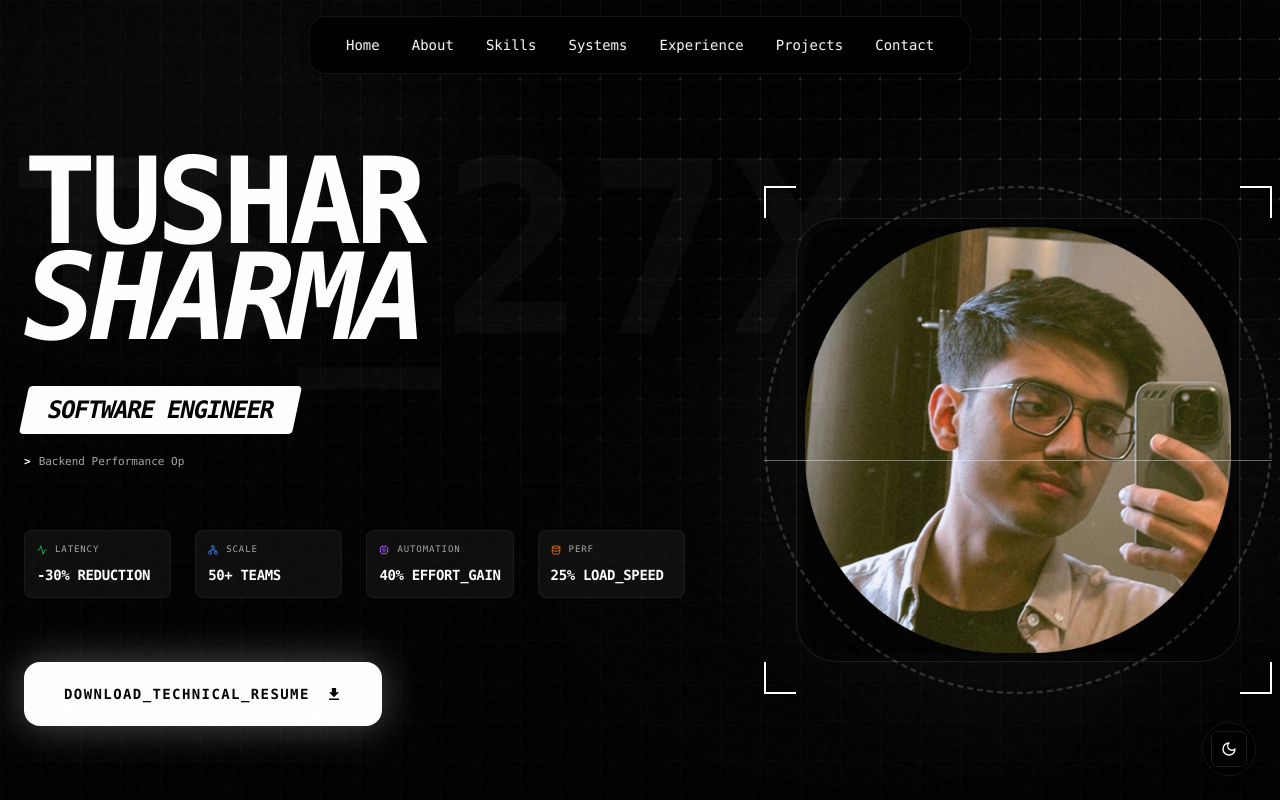
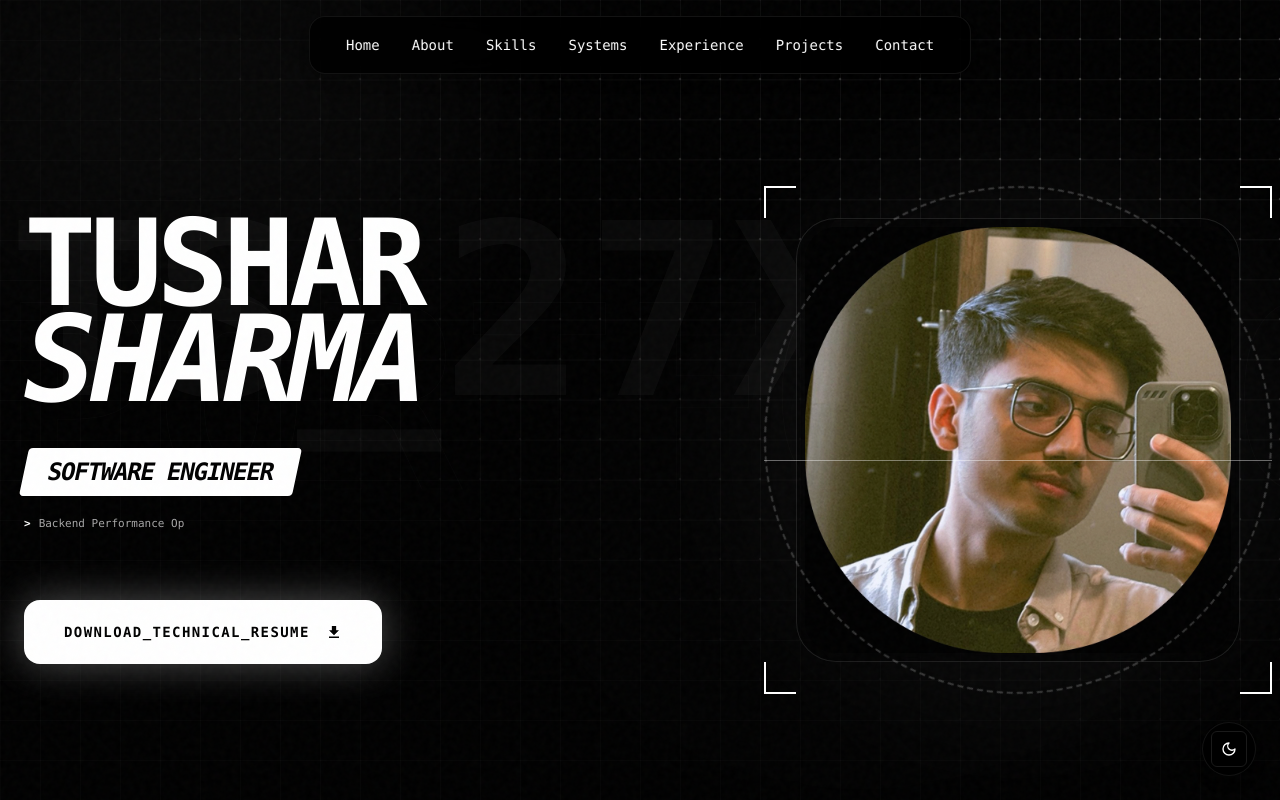
Before and after one commit to tushar27x/portfolio, a Next.js app: page / in a window 1280 px wide. Shown: the top 800 px of the page. Built offline with nearby package versions, Linux system fonts and the light colour scheme.

Commit message:
update: removed redundant components

```diff
--- a/app/components/Title/page.tsx
+++ b/app/components/Title/page.tsx
@@ -98,35 +98,6 @@ export default function Title() {
                 </Reveal>
               </div>
 
-              <Reveal delay={0.6}>
-                <div className="grid grid-cols-2 sm:grid-cols-4 gap-4 sm:gap-6 w-full pt-2 lg:pt-4">
-                  <div className="space-y-1 lg:space-y-2 p-3 border border-white/5 bg-white/5 rounded-lg backdrop-blur-sm">
-                    <div className="flex items-center gap-2 text-[9px] font-mono text-muted-foreground uppercase tracking-widest">
-                      <Activity size={10} className="text-green-500" /> Latency
-                    </div>
-                    <div className="text-sm font-bold tracking-tight text-primary">-30% REDUCTION</div>
-                  </div>
-                  <div className="space-y-1 lg:space-y-2 p-3 border border-white/5 bg-white/5 rounded-lg backdrop-blur-sm">
-                    <div className="flex items-center gap-2 text-[9px] font-mono text-muted-foreground uppercase tracking-widest">
-                      <Network size={10} className="text-blue-500" /> Scale
-                    </div>
-                    <div className="text-sm font-bold tracking-tight text-primary">50+ TEAMS</div>
-                  </div>
-                  <div className="space-y-1 lg:space-y-2 p-3 border border-white/5 bg-white/5 rounded-lg backdrop-blur-sm">
-                    <div className="flex items-center gap-2 text-[9px] font-mono text-muted-foreground uppercase tracking-widest">
-                      <Cpu size={10} className="text-purple-500" /> Automation
-                    </div>
-                    <div className="text-sm font-bold tracking-tight text-primary">40% EFFORT_GAIN</div>
-                  </div>
-                  <div className="space-y-1 lg:space-y-2 p-3 border border-white/5 bg-white/5 rounded-lg backdrop-blur-sm">
-                    <div className="flex items-center gap-2 text-[9px] font-mono text-muted-foreground uppercase tracking-widest">
-                      <Database size={10} className="text-orange-500" /> Perf
-                    </div>
-                    <div className="text-sm font-bold tracking-tight text-primary">25% LOAD_SPEED</div>
-                  </div>
-                </div>
-              </Reveal>
-
               <div className="flex flex-wrap justify-center lg:justify-start gap-4 lg:gap-6 pt-4 lg:pt-6">
                 <Button
                   onClick={download}
```
Also changed, not shown: 1 other file (tests, documents, lock files or other folders).
